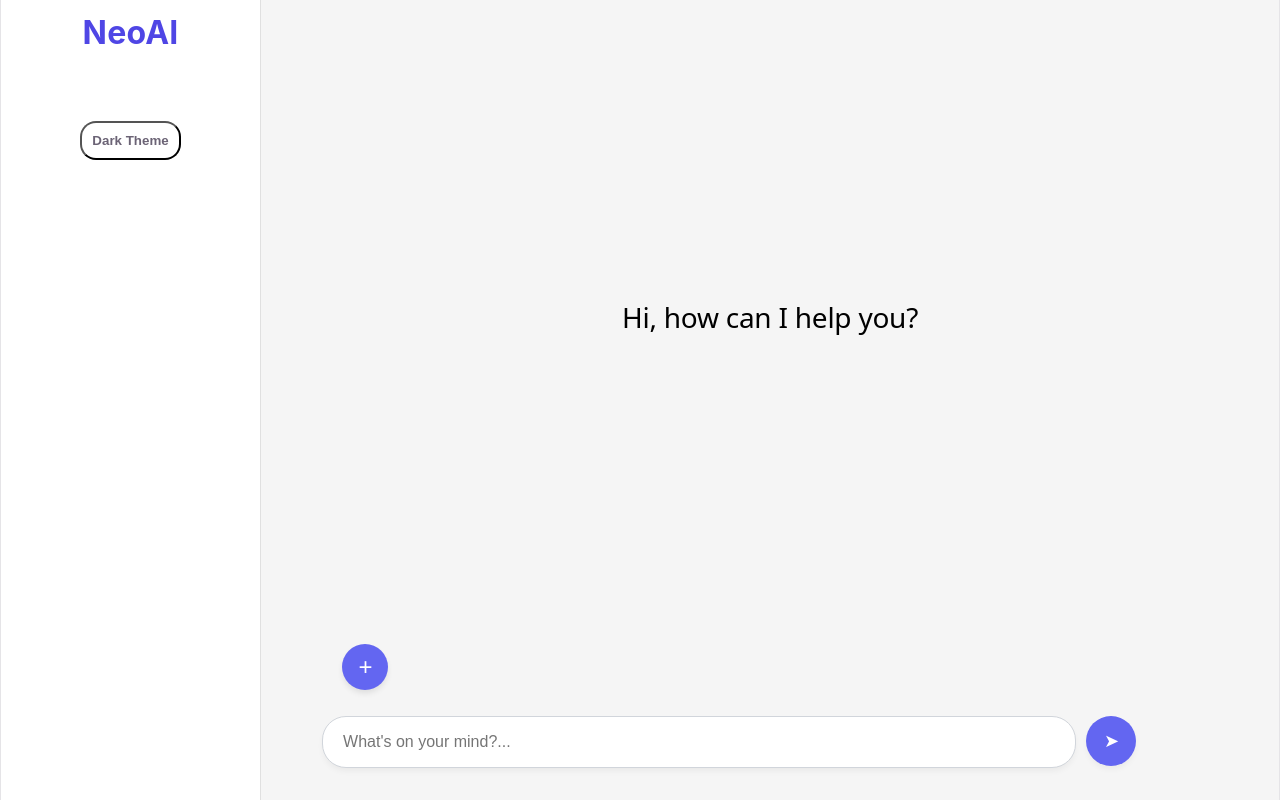
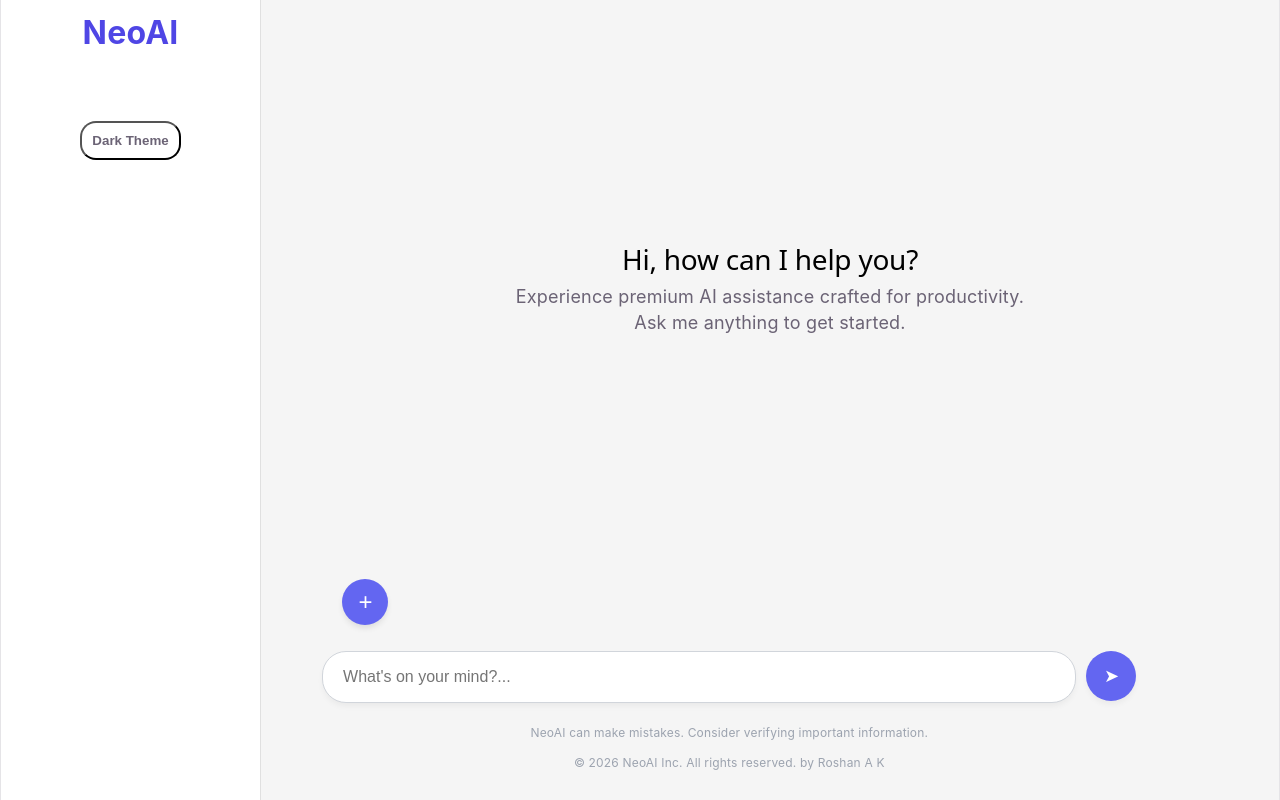
Before and after one commit to roshan-ak10/NeoAi-frontend, a React (Vite) app: page / in a window 1280 px wide. Built offline with nearby package versions, Linux system fonts and the light colour scheme.

Commit message:
UI Experience Enhanced

```diff
--- a/index.html
+++ b/index.html
@@ -4,8 +4,8 @@
     <meta charset="UTF-8" />
     <link rel="icon" />
     <meta name="viewport" content="width=device-width, initial-scale=1.0" />
-    <title>chatbot</title>
-  </head>
+    <link rel="icon" type="image/png" href="/NeoAI-logo1.png" />
+    <title>Neo AI</title>  </head>
   <body>
     <div id="root"></div>
     <script type="module" src="/src/main.jsx"></script>
--- a/src/App.css
+++ b/src/App.css
@@ -74,7 +74,6 @@ body {
   text-align: center;
 }
 
-/* Light mode text color */
 .empty-chat-state h2 {
   margin-bottom: 8px;
   color: #000000;
@@ -82,7 +81,6 @@ body {
   transition: color 0.4s ease;
 }
 
-/* Dark mode text color */
 .ocean-mode .empty-chat-state h2 {
   color: #ffffff;
 }
@@ -149,6 +147,10 @@ body {
   line-height: 1.5;
   background-color: white;
   text-align: left;
+
+  /* Flexbox fix to prevent layout breaking */
+  min-width: 0;
+  max-width: 100%;
 }
 
 /* Input dock */
@@ -284,9 +286,8 @@ body {
   background-color: #020617;
 }
 
-/* Mobile responsive design (breakpoint: 768px) */
+/* Mobile responsive design */
 @media (max-width: 768px) {
-  /* Stack layout vertically */
   .app-container {
     flex-direction: column;
     height: 100dvh;
@@ -294,7 +295,13 @@ body {
     overflow-x: hidden;
   }
 
-  /* Transform sidebar to top navbar */
+  .app-footer {
+    width: 100%;
+    margin-left: 0;
+    margin-top: 10px;
+    font-size: 10px;
+  }
+
   .sidebar {
     width: 100%;
     height: auto;
@@ -329,7 +336,6 @@ body {
     font-size: 14px;
   }
 
-  /* Chat area adjustments */
   .chat-box {
     padding: 10px;
   }
@@ -351,7 +357,6 @@ body {
     font-size: 12px;
   }
 
-  /* Input area adjustments */
   .input-wrapper {
     width: 100%;
     max-width: 700px;
@@ -359,9 +364,9 @@ width: 100%;
     display: flex;
     flex-direction: column;
     align-items: flex-start;
-  padding: 0 20px;  }
+    padding: 0 20px;
+  }
 
-  /* 16px font size prevents auto-zoom on iOS Safari */
   .input-container input {
     font-size: 16px;
     padding: 12px;
@@ -371,8 +376,9 @@ width: 100%;
     padding: 0 15px;
   }
 }
+
 .new-chat-fab {
-  display: none; /* Hidden by default on large screens */
+  display: none;
   background-color: #6366f1;
   color: white;
   border: none;
@@ -388,17 +394,85 @@ width: 100%;
   box-shadow: 0 4px 6px -1px rgba(0, 0, 0, 0.1);
   transition: background-color 0.2s, transform 0.2s;
 }
+
 .new-chat-fab:hover {
   background-color: #4f46e5;
-  transform: scale(1.05); /* Gives a nice little pop when hovered */
+  transform: scale(1.05);
 }
 
 .ocean-mode .new-chat-fab {
   background-color: #4f46e5;
 }
+
 .desktop-new-chat-btn {
     display: none;
 }
+
 .new-chat-fab {
     display: flex !important;
 }
+
+/* Markdown and Code Block Styling */
+
+/* Standard text constraints */
+.bot-content p, .bot-content ul, .bot-content ol, .bot-content h1, .bot-content h2, .bot-content h3 {
+  margin-bottom: 12px;
+}
+.bot-content ul, .bot-content ol {
+  padding-left: 20px;
+}
+
+/* Code block constraints */
+.bot-content pre {
+  max-width: 100%;
+  overflow-x: auto;
+  background-color: #1e1e1e;
+  color: #d4d4d4;
+  padding: 16px;
+  border-radius: 8px;
+  margin: 15px 0;
+}
+
+.bot-content code {
+  font-family: 'Courier New', Courier, monospace;
+  font-size: 0.95rem;
+}
+
+/* Inline code highlighting */
+.bot-content p code, .bot-content li code {
+  background-color: #e2e8f0;
+  color: #b91c1c;
+  padding: 2px 6px;
+  border-radius: 4px;
+}
+
+.bot-content pre code {
+  background-color: transparent;
+  color: inherit;
+  padding: 0;
+}
+
+/* Inline code colors for dark mode */
+.ocean-mode .bot-content p code, .ocean-mode .bot-content li code {
+  background-color: #334155;
+  color: #f87171;
+}
+
+.app-footer {
+  text-align: center;
+  font-size: 12px;
+  color: #9ca3af; /* Light gray to not distract from the chat */
+  margin-top: -15px; /* Pulls it up closer to the input box */
+  padding-bottom: 20px;
+  width: 80%;
+  margin-left: 6%;
+}
+
+.app-footer p {
+  margin: 4px 0;
+}
+
+/* Dark mode adjustment */
+.ocean-mode .app-footer {
+  color: #475569;
+}
--- a/src/App.jsx
+++ b/src/App.jsx
@@ -121,6 +121,8 @@ function App() {
           {messages.length === 0 && (
             <div className="empty-chat-state">
               <h2>Hi, how can I help you?</h2>
+              <p>Experience premium AI assistance crafted for productivity.</p>
+              <p> Ask me anything to get started.</p>
             </div>
           )}
 
@@ -182,6 +184,13 @@ function App() {
               ➤
             </button>
           </div>
+
+          <div className="app-footer">
+            <p>NeoAI can make mistakes. Consider verifying important information.</p>
+            <p>© 2026 NeoAI Inc. All rights reserved. by Roshan A K</p>
+          </div>
+
+
         </div>
 
       </div>
```
Also changed, not shown: NeoAI-logo.png (added), NeoAI-logo1.png (added). Lines whose indentation alone changed are shown as unchanged.
